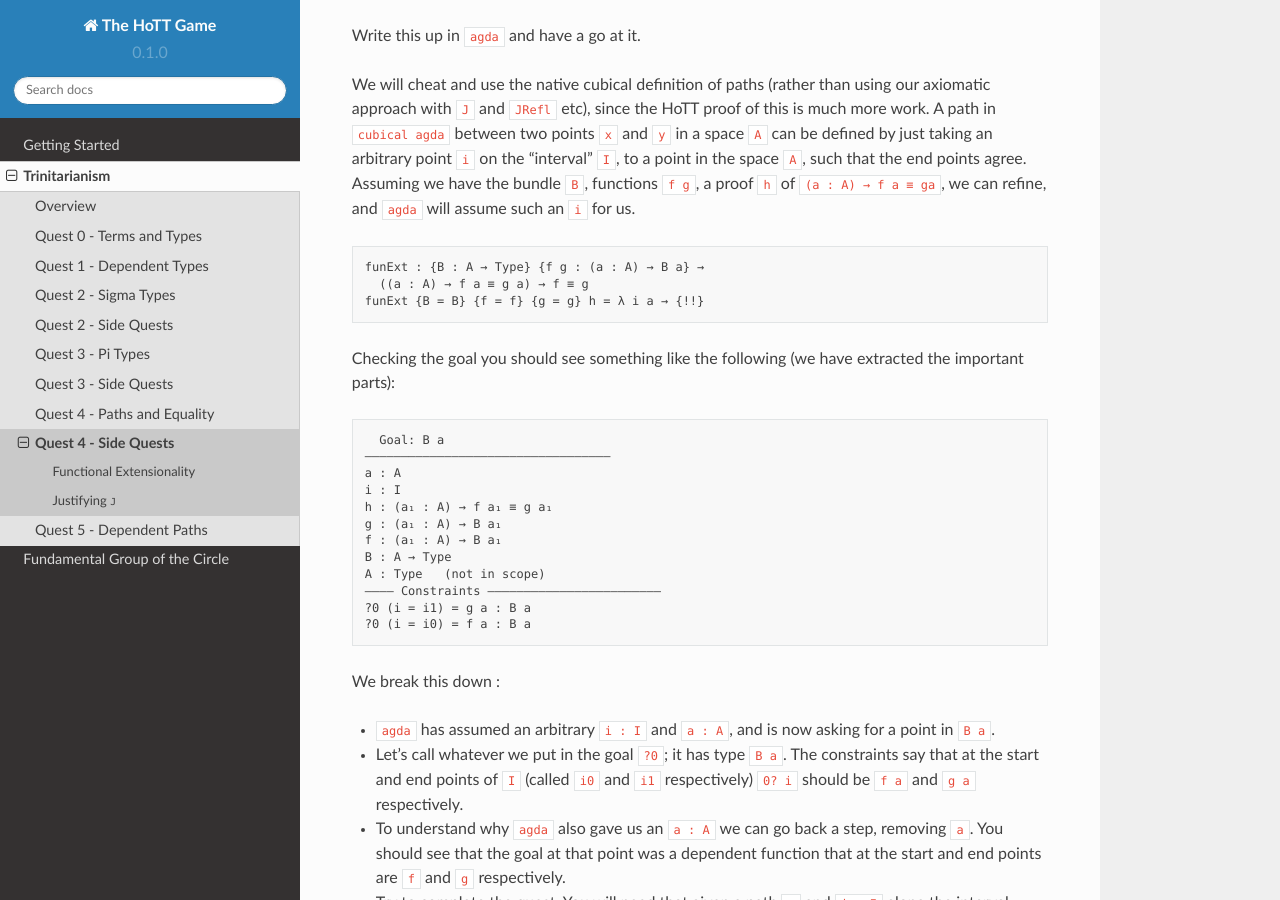
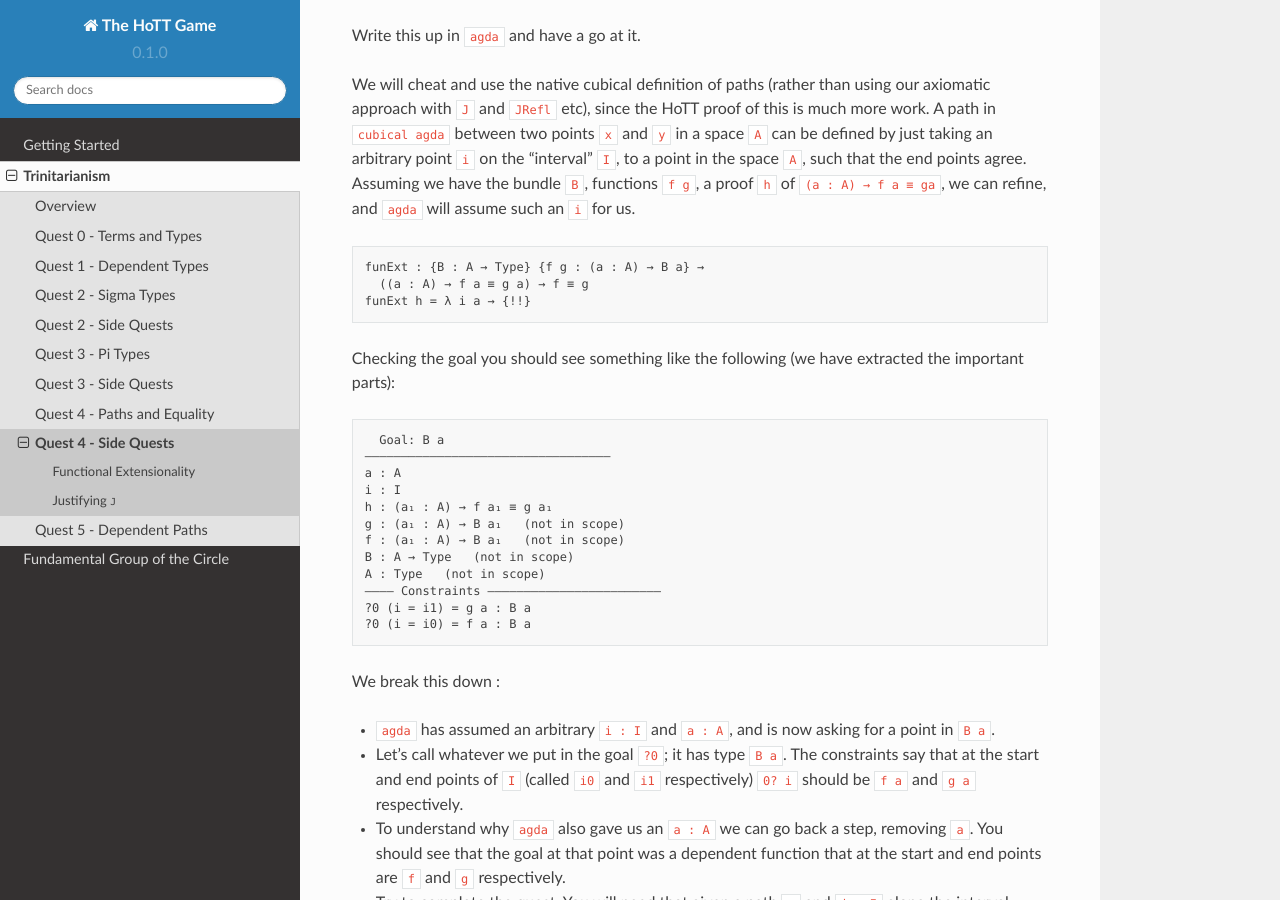
Before and after one commit to thehottgame/theHoTTGameGuide, a Sphinx documentation site: the page built from docs/source/0-trinitarianism/quest-4-side.rst, in a window 1280 px wide and 900 px high, scrolled down 365 px. Built offline with Sphinx 7.4.7 and the Read the Docs theme 2.0.0, drawn with Linux system fonts in a browser that asks for light colours.

Commit message:
made arguments implicit to match function declaration

```diff
--- a/docs/source/0-trinitarianism/quest-4-side.rst
+++ b/docs/source/0-trinitarianism/quest-4-side.rst
@@ -37,7 +37,7 @@ we can refine, and ``agda`` will assume such an ``i`` for us.
 
    funExt : {B : A → Type} {f g : (a : A) → B a} →
      ((a : A) → f a ≡ g a) → f ≡ g
-   funExt {B = B} {f = f} {g = g} h = λ i a → {!!}
+   funExt h = λ i a → {!!}
 
 Checking the goal you should see something like the following
 (we have extracted the important parts):
@@ -49,9 +49,9 @@ Checking the goal you should see something like the following
   a : A
   i : I
   h : (a₁ : A) → f a₁ ≡ g a₁
-  g : (a₁ : A) → B a₁
-  f : (a₁ : A) → B a₁
-  B : A → Type
+  g : (a₁ : A) → B a₁   (not in scope)
+  f : (a₁ : A) → B a₁   (not in scope)
+  B : A → Type   (not in scope)
   A : Type   (not in scope)
   ———— Constraints ————————————————————————
   ?0 (i = i1) = g a : B a
@@ -97,7 +97,7 @@ gives us a path from ``f a`` to ``g a`` in ``B a``.
 
   funExt : {B : A → Type} {f g : (a : A) → B a} →
     ((a : A) → f a ≡ g a) → f ≡ g
-  funExt B f g h = λ i a → h a i
+  funExt h = λ i a → h a i
 
 .. raw:: html
 
```
